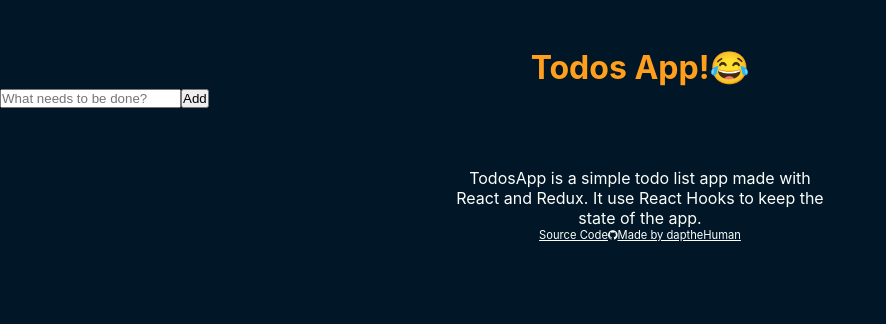
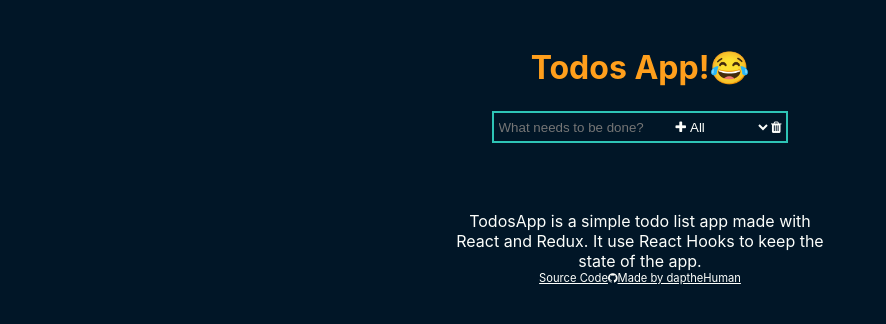
Before and after one commit to daptheHuman/reactiveTask, a React (Create React App) app: page / in a window 1280 px wide. Shown: the top 324 px of the page, without its empty margins (0-886 px from the left). Built offline with nearby package versions, Linux system fonts and the light colour scheme.

Commit message:
make the filtering select box

```diff
--- a/src/components/Form/Form.css
+++ b/src/components/Form/Form.css
@@ -0,0 +1,40 @@
+.Form > form {
+	border: solid 2px #2ec4b6;
+	display: flex; /*remove the white space on top the components */
+	align-items: stretch;
+	height: 2rem;
+	width: max-content;
+	padding: 5px;
+	margin: 1.5rem auto 0.5rem auto;
+}
+
+.Form > form > input,
+select:focus-visible {
+	/* Make input focus border invisible */
+	outline: none;
+}
+
+button,
+input,
+select {
+	padding: 0px;
+	background: none;
+	background-color: #011627;
+	color: #fdfffc;
+	border: none;
+	outline: 0;
+	padding: 0px;
+}
+
+button:focus,
+input:focus,
+select:focus {
+	background-color: #011627;
+	color: #fdfffc;
+}
+
+/* Remove the dropdown border */
+.Form > form > select {
+	border: none;
+	outline: 0;
+}
--- a/src/components/Form/Form.js
+++ b/src/components/Form/Form.js
@@ -1,7 +1,13 @@
 import React from 'react';
 import './Form.css';
 
-const Form = ({inputText, setInputText,todos,setTodos}) => {
+const Form = ({
+	inputText,
+	setInputText,
+	todos,
+	setTodos,
+	setFilterStatus,
+}) => {
 	//Handling on any text changes
 	const inputTextHandler = (event) => {
 		setInputText(event.target.value);
@@ -9,24 +15,54 @@ const Form = ({inputText, setInputText,todos,setTodos}) => {
 	//Handling on submit into todos prop (useState)
 	const submitTextHandler = (event) => {
 		event.preventDefault();
-        setTodos([...todos,
+		setTodos([
+			...todos,
 			{
 				// Do math random for id
 				id: Math.floor(Math.random() * 100000),
 				task: inputText,
 				complete: false,
+			},
+		]);
+		setInputText('');
+		console.log('Adding a task');
+	};
+	// handler filter function for all,active,completed todos
+	const filterStatusHandler = (event) => {
+		setFilterStatus(event.target.value);
+	};
 
-            }]);
-        setInputText('');
+	// handler delete function for deleting all todos lists
+	const deleteAllHandler = (event) => {
+		event.preventDefault();
+		setTodos([]);
 	};
+
 	return (
 		<div className="Form">
 			<form onSubmit={submitTextHandler}>
-                <input value={inputText} onChange={inputTextHandler} type="text" placeholder="What needs to be done?" />
-                <button onClick={submitTextHandler} type="submit">Add</button>
+				<input
+					value={inputText}
+					onChange={inputTextHandler}
+					type="text"
+					placeholder="What needs to be done?"
+				/>
+				<button onClick={submitTextHandler} type="submit">
+					<i className="fa fa-plus"></i>
+				</button>
+				{/* Make a select box for All, Active, Completed */}
+				<select className="Form__filterStatus" onChange={filterStatusHandler}>
+					<option value="all">All</option>
+					<option value="active">Active</option>
+					<option value="completed">Completed</option>
+				</select>
+				{/* trash button to clear all todos */}
+				<button className="Form__trash" onClick={deleteAllHandler}>
+					<i className="fa fa-trash"></i>
+				</button>
 			</form>
 		</div>
 	);
-}
+};
 
 export default Form;
```
Lines whose indentation alone changed are shown as unchanged.
